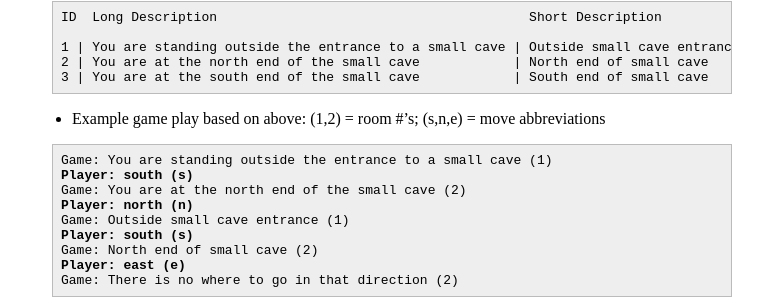
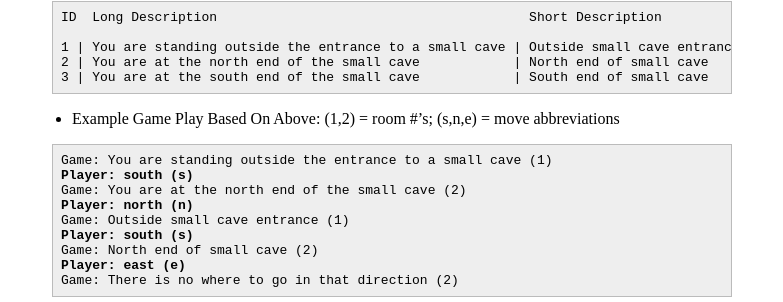
Before and after one commit to ycpcs/cs320-spring2022, a Jekyll site: the page built from projects/Text_Adventure_Game.md, in a window 1280 px wide and 900 px high, scrolled down 2233 px. Shown: the part 391-693 px from the top of the window, without its empty margins (248-1031 px from the left). Built offline with Jekyll 4.4.1, drawn with Linux system fonts in a browser that asks for light colours.

```diff
--- a/projects/Text_Adventure_Game.md
+++ b/projects/Text_Adventure_Game.md
@@ -120,7 +120,7 @@ ID  Long Description                                        Short Description
 3 | You are at the south end of the small cave            | South end of small cave
 </pre>
 
-* Example game play based on above: (1,2) = room #'s; (s,n,e) = move abbreviations
+* Example Game Play Based On Above: (1,2) = room #'s; (s,n,e) = move abbreviations
 <pre>
 Game: You are standing outside the entrance to a small cave (1)
 <b>Player: south (s)</b>
```
